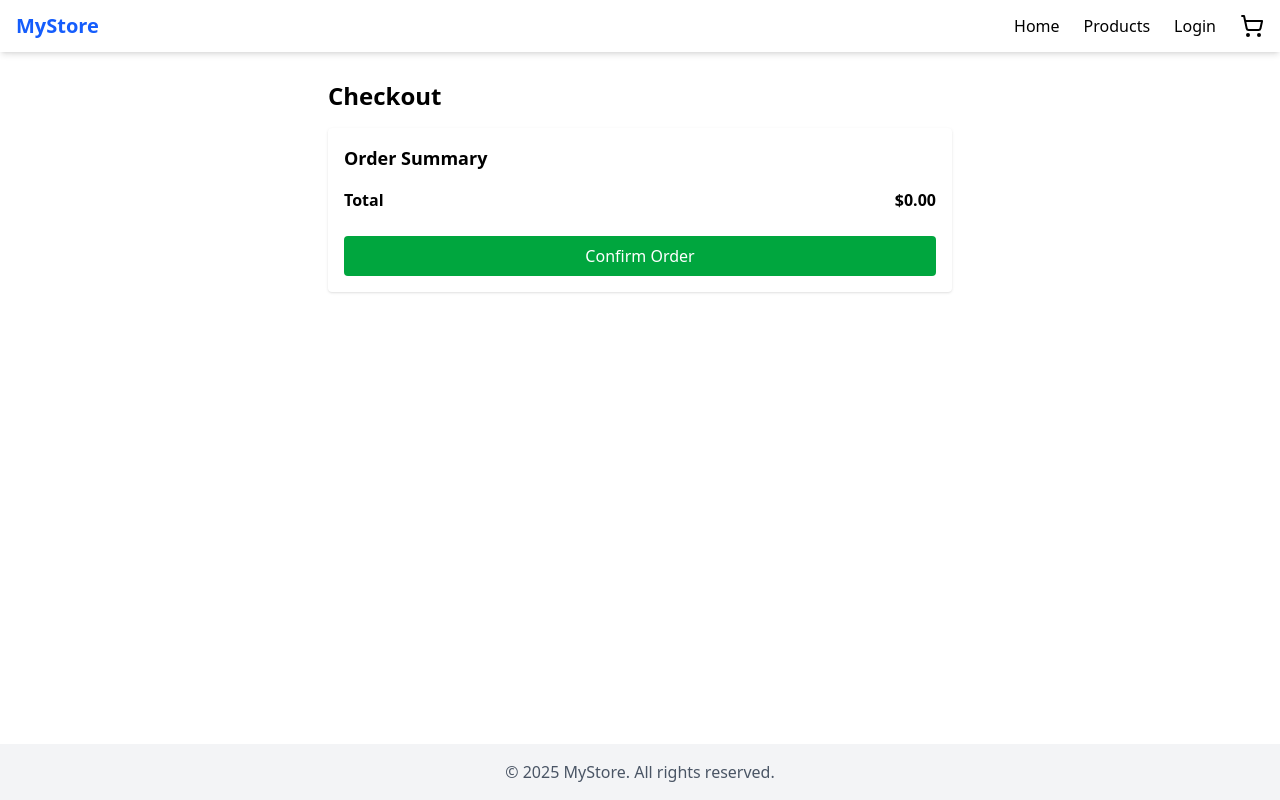
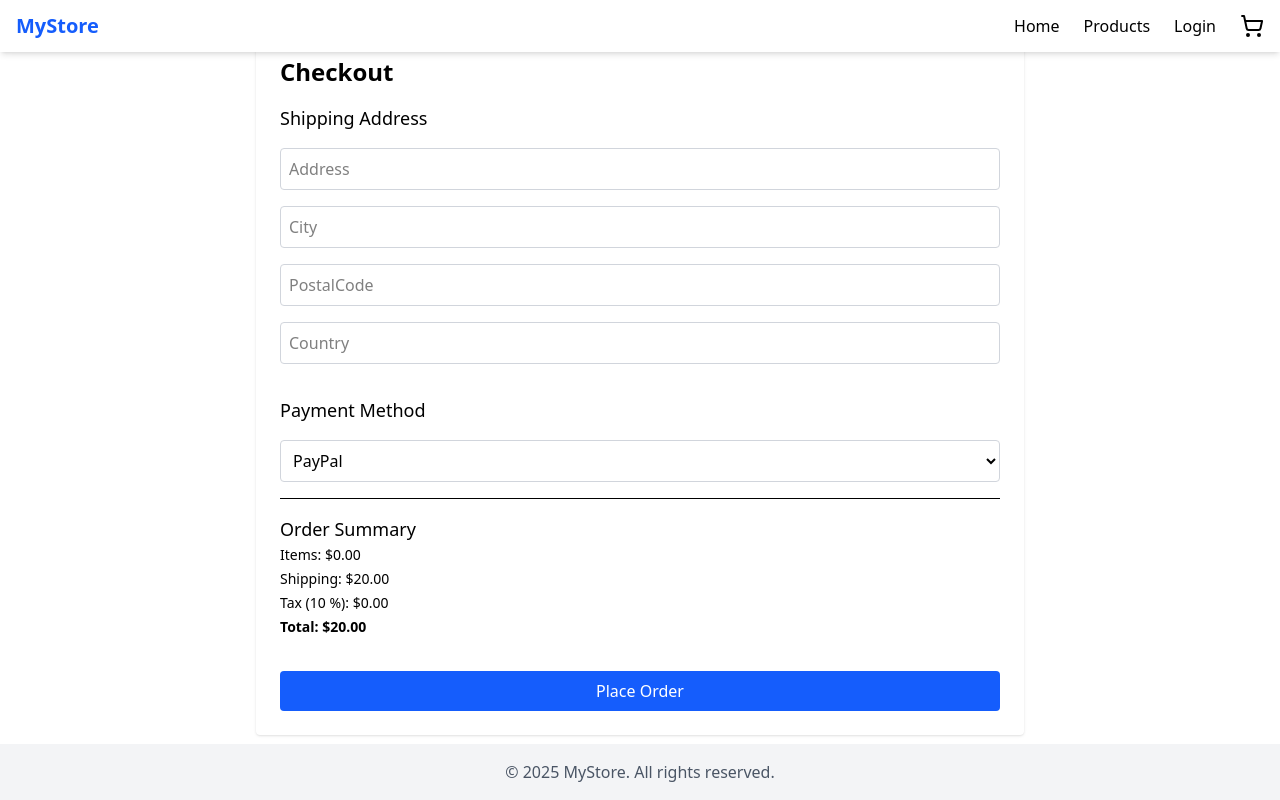
Before and after one commit to noim015/eCommerce, a React (Vite) app in the folder frontend/: page /checkout in a window 1280 px wide. Built offline with nearby package versions, Linux system fonts and the light colour scheme; sample sign-in values are in the browser's storage.

Commit message:
Update Checkout Page

```diff
--- a/frontend/src/api/orderApi.js
+++ b/frontend/src/api/orderApi.js
@@ -2,5 +2,5 @@ import API from '../utils/axios';
 
 export const placeOrder = async (orderData) => {
   const { data } = await API.post('/orders', orderData);
-  return data;
+  return data;                    // returns the created order object
 };
--- a/frontend/src/pages/Checkout.jsx
+++ b/frontend/src/pages/Checkout.jsx
@@ -1,36 +1,114 @@
-import React from 'react';
-import { useCart } from '../context/CartContext';
+import React, { useState, useEffect } from 'react';
+import { useNavigate } from 'react-router-dom';
+import { placeOrder } from '../api/orderApi';
+import API from '../utils/axios';
 
 const Checkout = () => {
-  const { cartItems } = useCart();
+  const navigate = useNavigate();
 
-  const total = cartItems.reduce((acc, item) => acc + item.price * item.quantity, 0);
+  // 🛒  Assume you stored cart items in localStorage
+  const cartItems = JSON.parse(localStorage.getItem('cartItems') || '[]');
+
+  const [shipping, setShipping] = useState({
+    address: '',
+    city: '',
+    postalCode: '',
+    country: '',
+  });
+  const [paymentMethod, setPaymentMethod] = useState('PayPal');
+  const [message, setMessage] = useState('');
+
+  // Derived totals
+  const itemsPrice = cartItems.reduce((acc, item) => acc + item.price * item.qty, 0);
+  const shippingPrice = itemsPrice > 300 ? 0 : 20;
+  const taxPrice = Number((0.1 * itemsPrice).toFixed(2));
+  const totalPrice = (itemsPrice + shippingPrice + taxPrice).toFixed(2);
+
+  // 👉  Redirect if not logged in
+  useEffect(() => {
+    if (!localStorage.getItem('userInfo')) navigate('/login');
+  }, [navigate]);
+
+  const handleChange = (e) =>
+    setShipping({ ...shipping, [e.target.name]: e.target.value });
+
+  const submitHandler = async (e) => {
+    e.preventDefault();
+    try {
+      const orderData = {
+        orderItems: cartItems.map((item) => ({
+          name: item.name,
+          qty: item.qty,
+          image: item.image,
+          price: item.price,
+          product: item._id,
+        })),
+        shippingAddress: shipping,
+        paymentMethod,
+        taxPrice,
+        shippingPrice,
+        totalPrice,
+      };
+
+      const createdOrder = await placeOrder(orderData);
+      // 🔄  Clear cart & redirect
+      localStorage.removeItem('cartItems');
+      navigate(`/order/${createdOrder._id}`);
+    } catch (err) {
+      setMessage(err.response?.data?.message || 'Order failed');
+    }
+  };
 
   return (
-    <div className="mt-20 px-6 max-w-2xl mx-auto">
-      <h1 className="text-2xl font-bold mb-4">Checkout</h1>
+    <div className="max-w-3xl mx-auto bg-white shadow rounded p-6 mt-8">
+      <h2 className="text-2xl font-semibold mb-4">Checkout</h2>
 
-      <div className="bg-white p-4 shadow rounded">
-        <h2 className="text-lg font-semibold mb-2">Order Summary</h2>
-        {cartItems.map(item => (
-          <div key={item._id} className="flex justify-between border-b py-2">
-            <span>{item.name} x {item.quantity}</span>
-            <span>${(item.price * item.quantity).toFixed(2)}</span>
-          </div>
+      {/* ===== Shipping Form ===== */}
+      <form onSubmit={submitHandler} className="space-y-4">
+        <h3 className="text-lg font-medium">Shipping Address</h3>
+        {['address', 'city', 'postalCode', 'country'].map((field) => (
+          <input
+            key={field}
+            name={field}
+            placeholder={field.charAt(0).toUpperCase() + field.slice(1)}
+            className="w-full p-2 border border-gray-300 rounded"
+            onChange={handleChange}
+            required
+          />
         ))}
 
-        <div className="flex justify-between mt-4 font-semibold">
-          <span>Total</span>
-          <span>${total.toFixed(2)}</span>
+        {/* ===== Payment ===== */}
+        <h3 className="text-lg font-medium pt-4">Payment Method</h3>
+        <select
+          className="w-full p-2 border border-gray-300 rounded"
+          value={paymentMethod}
+          onChange={(e) => setPaymentMethod(e.target.value)}
+        >
+          <option value="PayPal">PayPal</option>
+          <option value="Stripe">Stripe</option>
+          <option value="CashOnDelivery">Cash on Delivery</option>
+        </select>
+
+        {/* ===== Order Summary ===== */}
+        <div className="border-t pt-4">
+          <h3 className="text-lg font-medium">Order Summary</h3>
+          <ul className="text-sm leading-6">
+            <li>Items: ${itemsPrice.toFixed(2)}</li>
+            <li>Shipping: ${shippingPrice.toFixed(2)}</li>
+            <li>Tax (10 %): ${taxPrice.toFixed(2)}</li>
+            <li className="font-semibold">Total: ${totalPrice}</li>
+          </ul>
         </div>
 
         <button
-          className="mt-6 w-full bg-green-600 text-white py-2 rounded hover:bg-green-700"
-          onClick={() => alert("Checkout simulation - place order logic here")}
+          type="submit"
+          className="w-full bg-blue-600 text-white py-2 rounded hover:bg-blue-700 mt-4"
         >
-          Confirm Order
+          Place Order
         </button>
-      </div>
+
+        {message && <p className="text-red-500 text-center">{message}</p>}
+      </form>
     </div>
   );
 };
--- a/frontend/src/pages/LoginForm.jsx
+++ b/frontend/src/pages/LoginForm.jsx
@@ -1,10 +1,11 @@
 import React, { useState } from 'react';
 import { loginUser } from '../api/userApi';
+import { useNavigate } from 'react-router-dom';
 
 const LoginForm = () => {
   const [formData, setFormData] = useState({ email: '', password: '' });
   const [message, setMessage] = useState('');
-
+  const navigate = useNavigate();
   const handleChange = (e) =>
     setFormData({ ...formData, [e.target.name]: e.target.value });
 
@@ -13,6 +14,7 @@ const LoginForm = () => {
     try {
       await loginUser(formData.email, formData.password);
       setMessage('✅ Login successful!');
+      navigate('/dashboard');
     } catch (error) {
       setMessage(error.response?.data?.message || 'Login failed');
     }
--- a/frontend/src/pages/RegisterForm.jsx
+++ b/frontend/src/pages/RegisterForm.jsx
@@ -1,9 +1,10 @@
 import React, { useState } from 'react';
 import { registerUser } from '../api/userApi';
-
+import { useNavigate } from 'react-router-dom';
 const RegisterForm = () => {
   const [formData, setFormData] = useState({ name: '', email: '', password: '' });
   const [message, setMessage] = useState('');
+  const navigate = useNavigate();
 
   const handleChange = (e) =>
     setFormData({ ...formData, [e.target.name]: e.target.value });
@@ -13,6 +14,7 @@ const RegisterForm = () => {
     try {
       await registerUser(formData.name, formData.email, formData.password);
       setMessage('🎉 Registration successful!');
+      navigate('/dashboard');
     } catch (error) {
       setMessage(error.response?.data?.message || 'Registration failed');
     }
```
